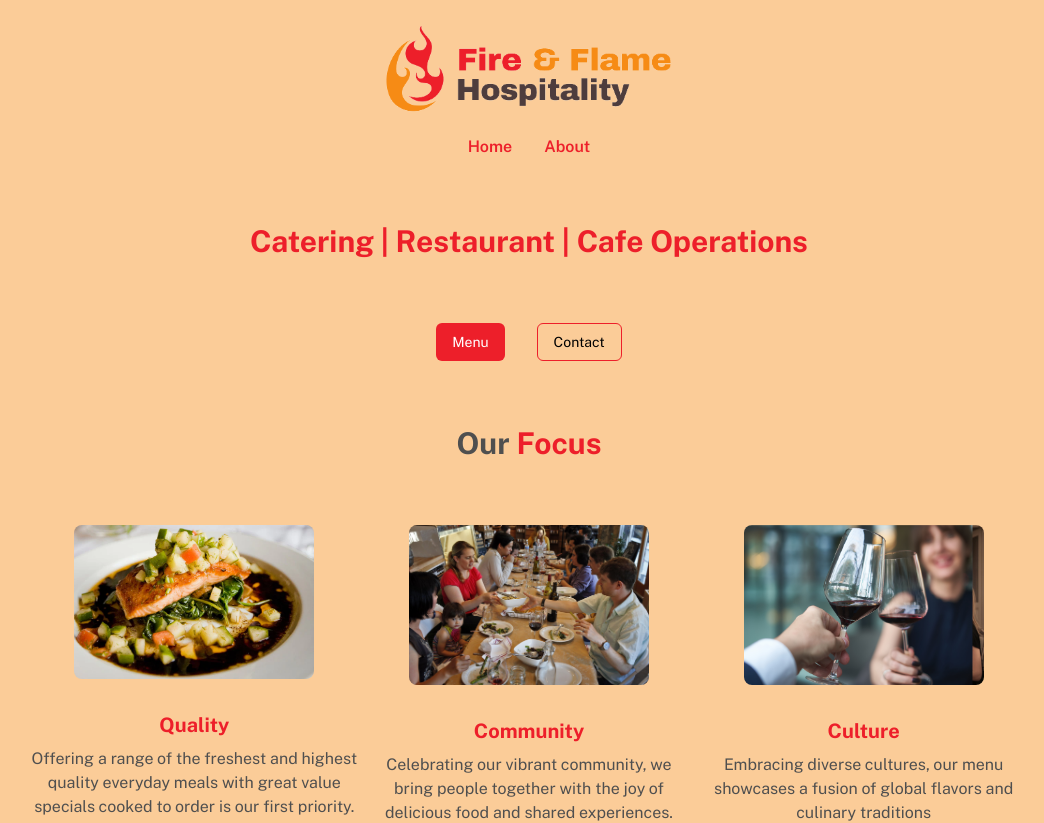
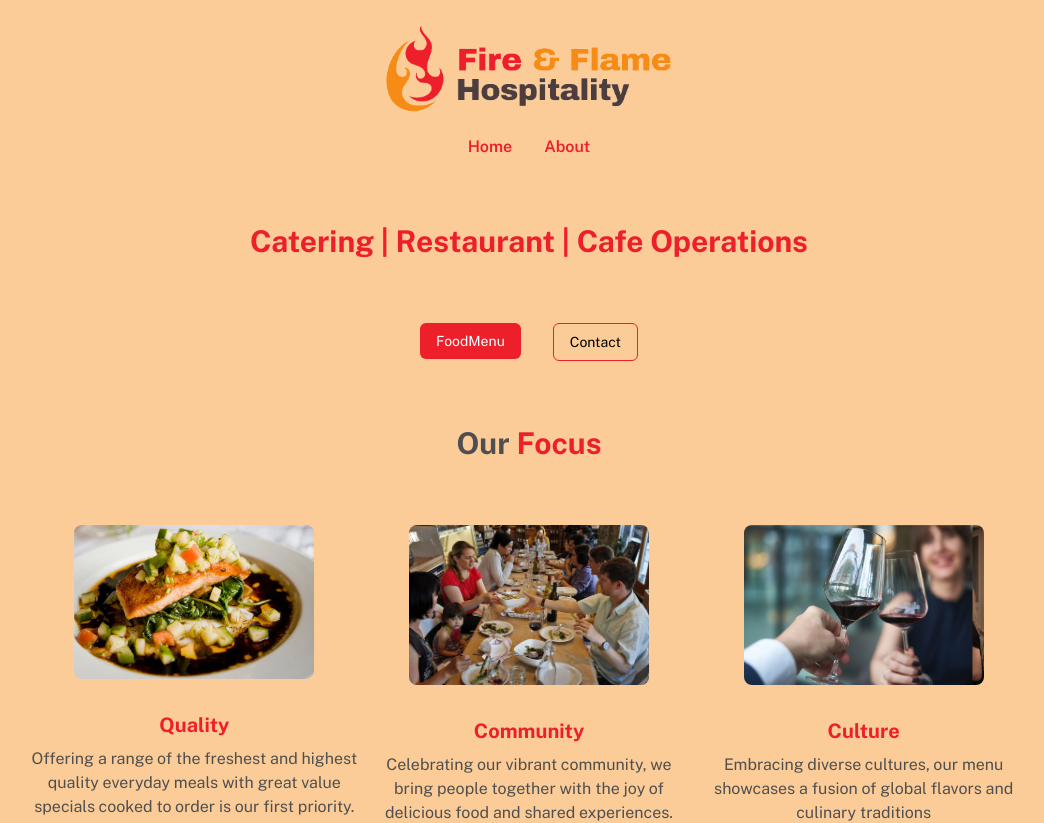
Before and after one commit to applyworldgroup/fireandflame, a Next.js app: page / in a window 1280 px wide. Shown: the top 823 px of the page, without its empty margins (111-1155 px from the left). Built offline with nearby package versions, Linux system fonts and the light colour scheme.

Commit message:
food menu added

```diff
--- /dev/null
+++ b/src/components/foodMenu/FoodMenu.tsx
@@ -0,0 +1,50 @@
+'use client'
+import React, { FC, useState, useEffect } from "react";
+
+interface FoodMenu {}
+
+const FoodMenu: FC<FoodMenu> = ({}) => {
+  const [showFoodMenu, setShowFoodMenu] = useState<boolean>(false);
+
+  useEffect(() => {
+    const handleClickOutside = (e:any) => {
+      if (showFoodMenu && e.target.classList.contains("modal")) {
+        setShowFoodMenu(false);
+      }
+    };
+
+    if (showFoodMenu) {
+      window.addEventListener("click", handleClickOutside);
+    }
+
+    return () => {
+      window.removeEventListener("click", handleClickOutside);
+    };
+  }, [showFoodMenu]);
+
+  return (
+    <div>
+      <button
+        className="bg-primary px-4 py-2 text-sm text-white rounded-md"
+        onClick={() => setShowFoodMenu(true)}
+      >
+        FoodMenu
+      </button>
+      {showFoodMenu && (
+        <div className="fixed top-0 left-0 flex items-center justify-center h-[100vh] w-[100vw] z-30 pb-[5vh] modal">
+          <div className="h-[80vh] w-[90vw] md:max-w-[900px] rounded-md flex flex-col md:flex-row shadow-lg  ">
+            {/* left */}
+            <div className="h-full  md:w-[100%]  md:border-r-2 bg-white ">
+              <iframe
+                src={"assets/foodmenu.pdf"}
+                className="w-full h-full"
+              ></iframe>
+            </div>
+          </div>
+        </div>
+      )}
+    </div>
+  );
+};
+
+export default FoodMenu;
--- a/src/components/footer/Footer.tsx
+++ b/src/components/footer/Footer.tsx
@@ -6,7 +6,7 @@ import { MdEmail } from "react-icons/md";
 
 export const Footer: FC = () => {
   return (
-    <div className=" flex flex-col items-center">
+    <div className=" flex flex-col items-center" id='contact'>
       <Image
         alt="logo"
         src={"/img/FireandFlameHospitality.png"}
--- a/src/components/landing/Landing.tsx
+++ b/src/components/landing/Landing.tsx
@@ -1,14 +1,18 @@
+'use client'
 import { FC } from "react";
+import FoodMenu from "../foodMenu/FoodMenu";
+import { handleScroll } from "../lib/handleScroll";
 
 export const Landing: FC = () => {
   return (
     <div className="flex flex-col items-center gap-16 ">
       <h1 className="text-2xl md:text-3xl font-bold text-primary text-center">Catering | Restaurant | Cafe Operations</h1>
       <div className="flex gap-8">
-        <button className="bg-primary px-4 py-2 text-sm text-white rounded-md">
-            Menu
-        </button>
-        <button className="border border-primary px-4 py-2 text-sm text-black rounded-md">
+        <FoodMenu />
+        <button
+        className="border border-primary px-4 py-2 text-sm text-black rounded-md"
+        onClick={() => handleScroll('contact')}
+        >
             Contact
         </button>
       </div>
--- /dev/null
+++ b/src/components/lib/handleScroll.ts
@@ -0,0 +1,6 @@
+export const handleScroll = (sectionId: string) => {
+    const section = document.getElementById(sectionId);
+    if (section) {
+      section.scrollIntoView({ behavior: 'smooth' });
+    }
+  };
--- a/src/components/navbar/Navbar.tsx
+++ b/src/components/navbar/Navbar.tsx
@@ -1,15 +1,9 @@
 "use client"
 import Image from "next/image";
 import { FC } from "react";
+import { handleScroll } from "../lib/handleScroll";
 
 export const Navbar: FC = () => {
-  const handleScroll = (sectionId: string) => {
-    const section = document.getElementById(sectionId);
-    if (section) {
-      section.scrollIntoView({ behavior: 'smooth' });
-    }
-  };
-
   return (
     <div className="flex flex-col items-center justify-center ">
       <Image
```
Also changed, not shown: 1 other file (tests, documents, lock files or other folders).
